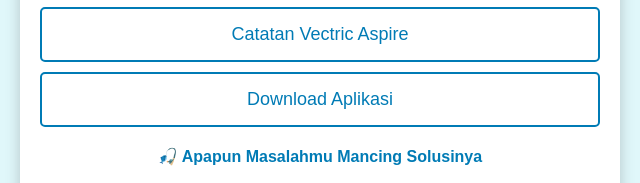
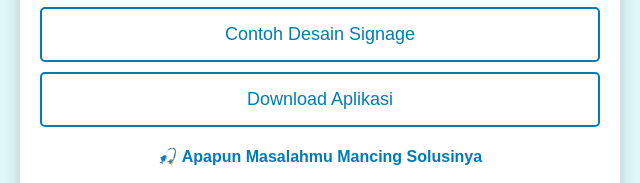
Before and after one commit to fajarkecil/fajarkecil.github.io, a plain HTML site: page index.html in a window 1280 px wide. Shown: the part 675-858 px from the top of the page, 320-960 px from the left. Drawn offline with Linux system fonts and the light colour scheme.

Commit message:
Update index.html

```diff
--- a/index.html
+++ b/index.html
@@ -79,7 +79,7 @@
         <div class="tool-box"><a href="https://abangz778.blogspot.com/2023/08/blokir-aplikasi-dengan-firewall.html">Cara Blokir Aplikasi Dgn Firewall</a></div>
         <div class="tool-box"><a href="https://abangz778.blogspot.com/2025/01/noted.html">Lokasi Buka dan tutup system koneksi di c:/windows</a></div>
         <div class="tool-box"><a href="https://abangz778.blogspot.com/2024/03/lb-sw-2024.html">Lb Parameter</a></div>
-        <div class="tool-box"><a href="https://abangz778.blogspot.com/2023/08/vectric-aspire-utk-cnc-3018.html">Catatan Vectric Aspire</a></div>
+        <div class="tool-box"><a href="https://kangparkirz3000.blogspot.com/2025/03/byz.html">Contoh Desain Signage</a></div>
         <div class="tool-box"><a href="https://exyezett.blogspot.com/2025/03/download-aplikasi.html">Download Aplikasi</a></div>
         <div class="footer">🎣 Apapun Masalahmu Mancing Solusinya </div>
       <div class="footer"> Kalau Gabisa dibuka Tergantung Iman dan Takwa Anda 🐟</div>
```
